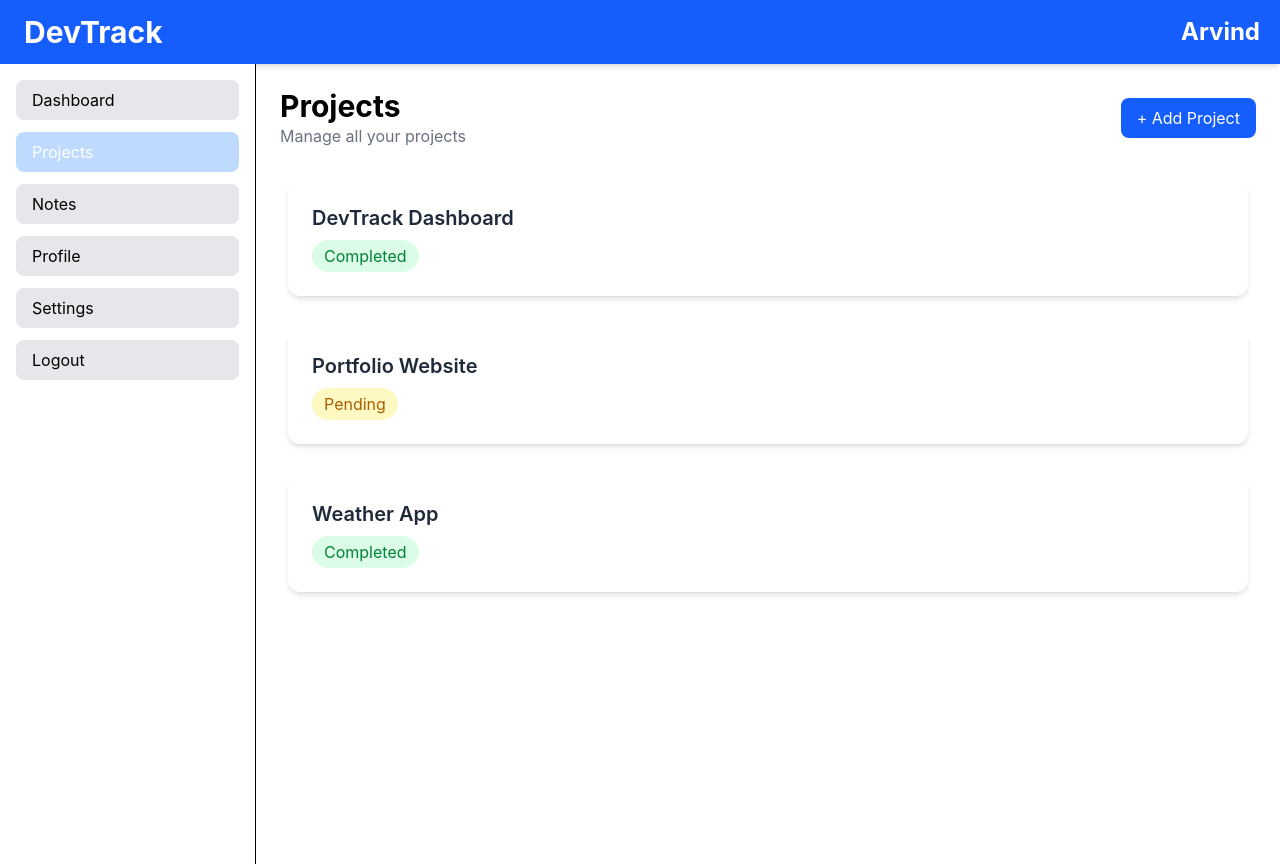
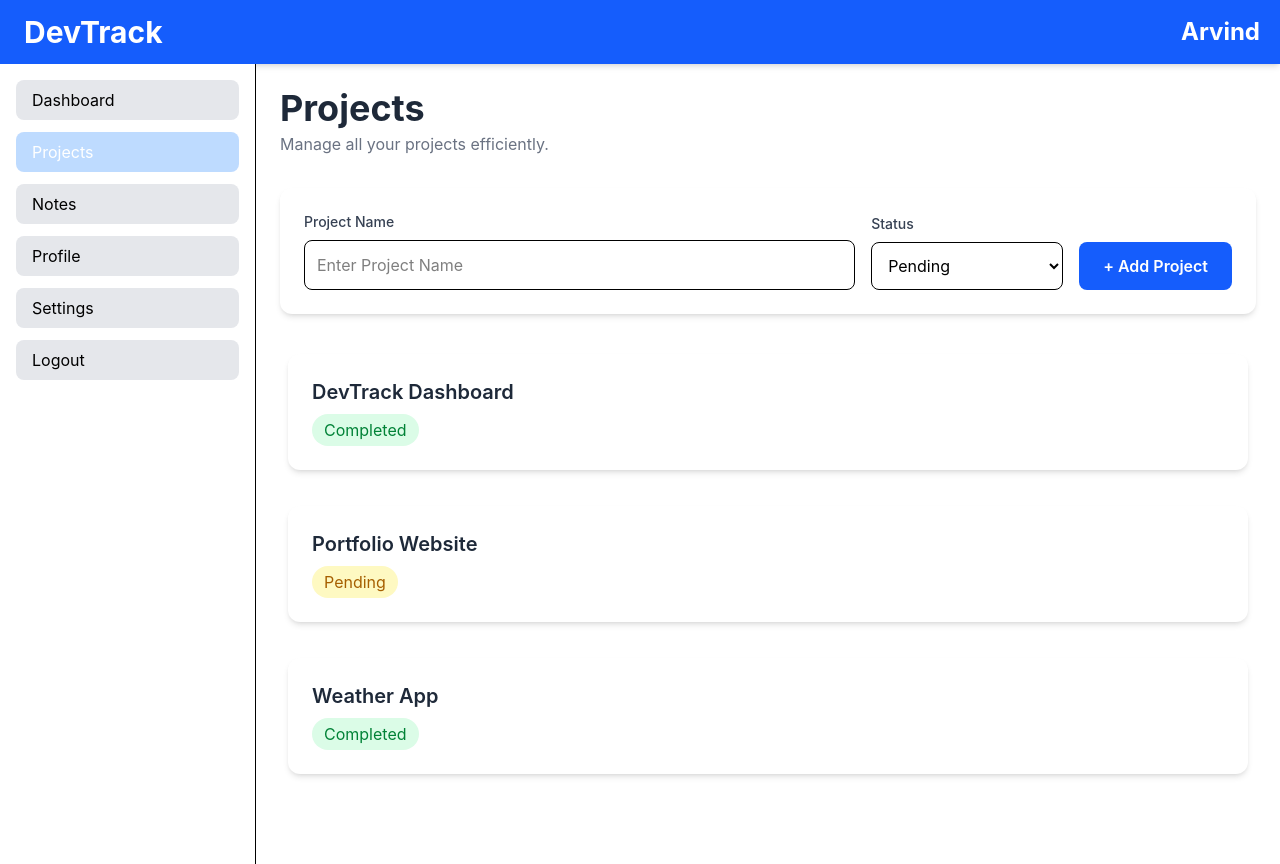
Before and after one commit to arvindshah07/DevTrack, a React (Vite) app: page /projects in a window 1280 px wide. Built offline with nearby package versions, Linux system fonts and the light colour scheme.

Commit message:
Day 6: Add project creation form with controlled inputs

```diff
--- a/src/pages/Projects.jsx
+++ b/src/pages/Projects.jsx
@@ -1,9 +1,9 @@
-import React from 'react'
-import { useState } from 'react';
-import Layout from '../components/layout/Layout'
-import ProjectCard from '../components/projects/ProjectCard'
+import React, { useState } from "react";
+import Layout from "../components/layout/Layout";
+import ProjectCard from "../components/projects/ProjectCard";
+
 function Projects() {
-  const [projects,setProjects] = useState([
+  const [projects, setProjects] = useState([
     {
       id: 1,
       title: "DevTrack Dashboard",
@@ -20,34 +20,87 @@ function Projects() {
       status: "Completed",
     },
   ]);
-function addProject(){
+
+  const [projectName, setProjectName] = useState("");
+  const [status, setStatus] = useState("Pending");
+
+  function addProject() {
+    if (projectName.trim() === "") return;
+
     setProjects([
-  ...projects,{
-    id:4,
-    title:"Chat Application",
-    status:"Pending",
+      ...projects,
+      {
+        id: projects.length + 1,
+        title: projectName,
+        status,
       },
     ]);
+
+    setProjectName("");
+    setStatus("Pending");
   }
+
   return (
     <Layout>
-   <div className="flex justify-between items-center mb-6">
+      {/* Header */}
+      <div className="flex justify-between items-center mb-8">
         <div>
-      <h1 className="text-3xl font-bold">Projects</h1>
-      <p className="text-gray-500">
-      Manage all your projects
+          <h1 className="text-4xl font-bold text-gray-800">
+            Projects
+          </h1>
+          <p className="text-gray-500 mt-1">
+            Manage all your projects efficiently.
           </p>
         </div>
+      </div>
 
+      {/* Form */}
+      <div className="bg-white shadow-md rounded-xl p-6 mb-8">
+        <div className="flex gap-4 items-end">
+          {/* Project Name */}
+          <div className="flex-1">
+            <label className="block text-sm font-medium text-gray-700 mb-2">
+              Project Name
+            </label>
+
+            <input
+              type="text"
+              placeholder="Enter Project Name"
+              value={projectName}
+              onChange={(e) => setProjectName(e.target.value)}
+              className="w-full border rounded-lg p-3 focus:outline-none focus:ring-2 focus:ring-blue-500"
+            />
+          </div>
+
+          {/* Status */}
+          <div className="w-48">
+            <label className="block text-sm font-medium text-gray-700 mb-2">
+              Status
+            </label>
+
+            <select
+              value={status}
+              onChange={(e) => setStatus(e.target.value)}
+              className="w-full border rounded-lg p-3 focus:outline-none focus:ring-2 focus:ring-blue-500"
+            >
+              <option value="Pending">Pending</option>
+              <option value="Completed">Completed</option>
+            </select>
+          </div>
+
+          {/* Button */}
           <button
             onClick={addProject}
-    className="bg-blue-600 text-white px-4 py-2 rounded-lg"
+            className="bg-blue-600 hover:bg-blue-700 text-white px-6 py-3 rounded-lg font-semibold transition duration-200"
           >
             + Add Project
           </button>
         </div>
-      <div className='flex flex-col gap-4 '>
-        {projects.map((project)=>(
+      </div>
+
+      {/* Project List */}
+      <div className="flex flex-col gap-5">
+        {projects.map((project) => (
           <ProjectCard
             key={project.id}
             title={project.title}
@@ -55,9 +108,8 @@ function addProject(){
           />
         ))}
       </div>
-
     </Layout>
-  )
+  );
 }
 
-export default Projects
+export default Projects;
```
Lines whose indentation alone changed are shown as unchanged.
